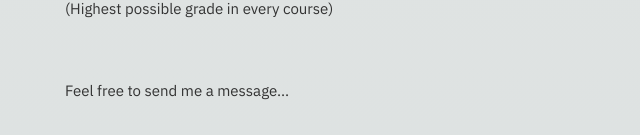
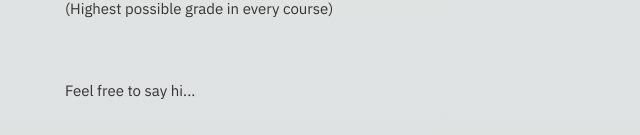
Before and after one commit to TheoSoh/portfolio-theo, a React (Vite) app: page / in a window 1280 px wide. Shown: the part 2838-2973 px from the top of the page, without its empty margins (575-1215 px from the left). Built offline with nearby package versions, Linux system fonts and the light colour scheme.

Commit message:
edited text in contact section

```diff
--- a/src/sections/Contact.jsx
+++ b/src/sections/Contact.jsx
@@ -46,7 +46,7 @@ const Contact = ({ sectionRef }) => {
 
   return (
     <section ref={sectionRef} className="flex w-full flex-col gap-9 pt-20 md:pt-16 2xl:pt-28">
-      <h1>Feel free to send me a message...</h1>
+      <h1>Feel free to say hi...</h1>
       <div
         ref={formRef}
         className={`flex w-full min-w-fit flex-col gap-6 rounded-md border border-graphite bg-gray p-3 lg:w-2/3 ${isVisible ? 'fade-in-y' : 'opacity-0'}`}
```
